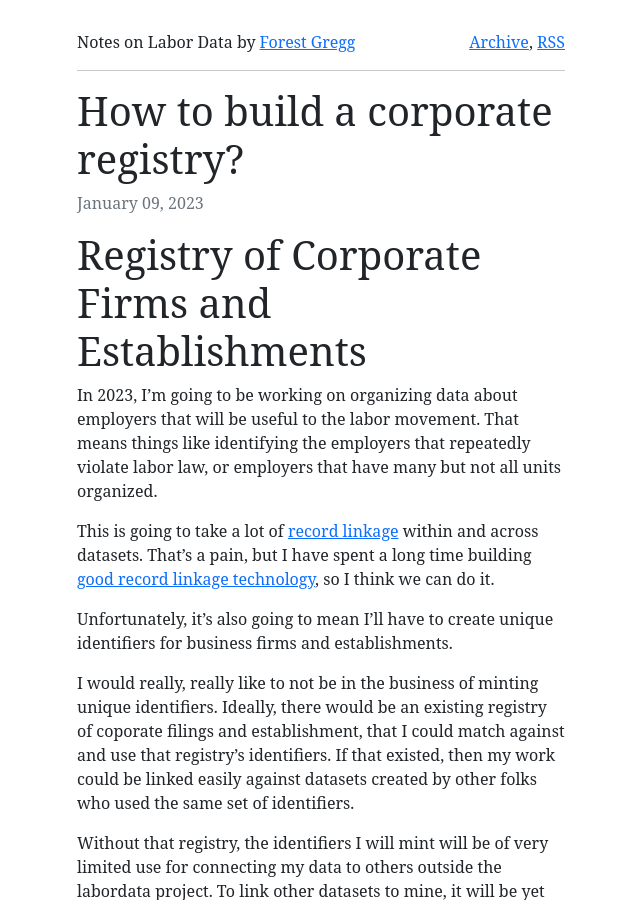
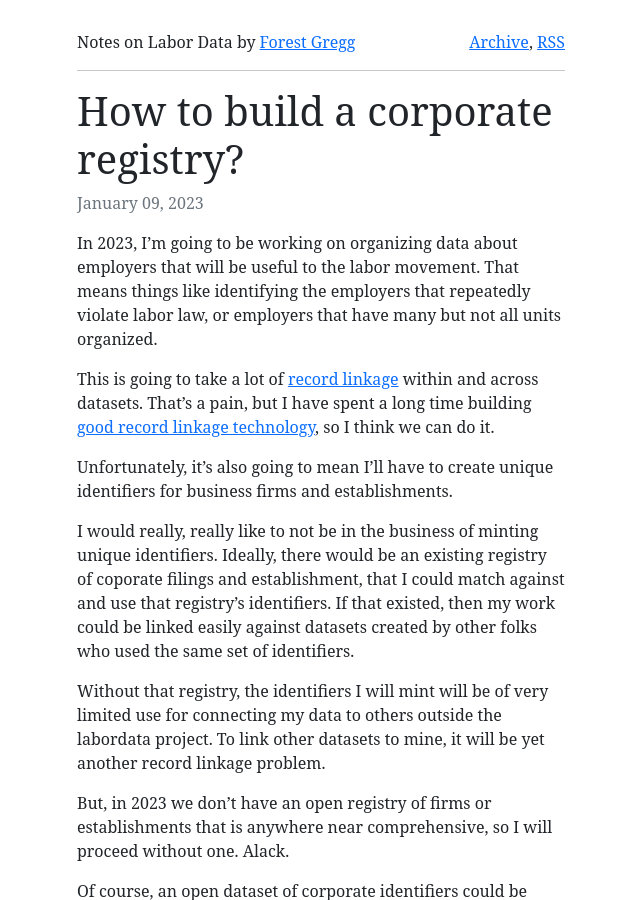
Before and after one commit to labordata/labordata.github.io, a Jekyll site: the page built from _posts/2023-01-09-corp-registry.md, in a window 1280 px wide and 900 px high. Shown: the whole window, without its empty margins (319-959 px from the left). Built offline with Jekyll 4.4.1, drawn with Linux system fonts in a browser that asks for light colours.

Commit message:
don't need header

```diff
--- a/_posts/2023-01-09-corp-registry.md
+++ b/_posts/2023-01-09-corp-registry.md
@@ -3,8 +3,6 @@ title: How to build a corporate registry?
 layout: post
 description: What would it take to build a registry of US corporate entiteis
 ---
-
-# Registry of Corporate Firms and Establishments
 
 In 2023, I’m going to be working on organizing data about employers that will be useful to the labor movement. That means things like identifying the employers that repeatedly violate labor law, or employers that have many but not all units organized.
 
```
